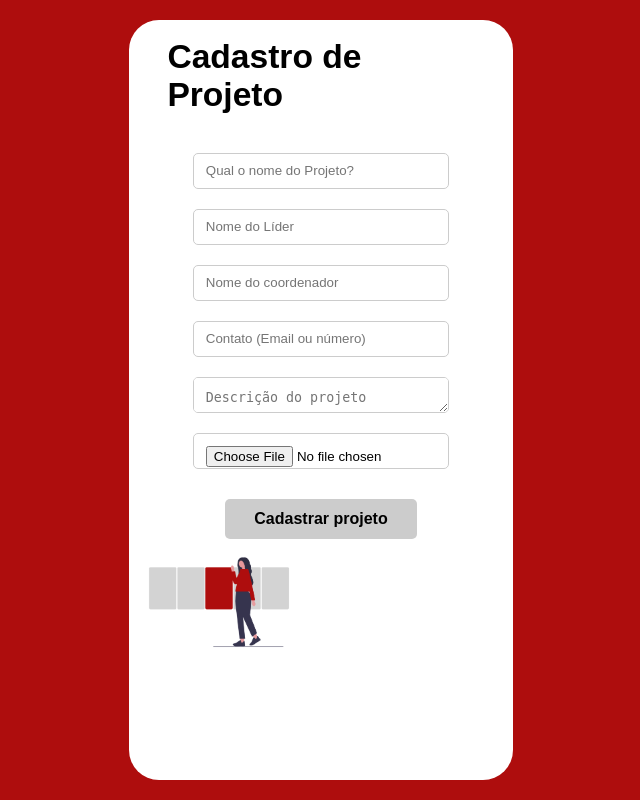
After one commit to guillhermejuiul/WebPeec, a Flask app: page /telacadastroprojetosextensao in a window 1280 px wide. The commit adds this page. Shown: the whole page, without its empty margins (319-959 px from the left). Run offline with Flask 3, Linux system fonts and the light colour scheme.

Commit message:
quinta commit

```diff
--- a/app.py
+++ b/app.py
@@ -1,15 +1,24 @@
 from flask import Flask, render_template, request, redirect, url_for, session
 from usuarios import add_user, authenticate_user
 from cadastro_clubes import add_clube, get_clubes
+from cadastro_projetos_extensao import add_projeto, get_projetos
 import os
 from werkzeug.utils import secure_filename
 
-UPLOAD_FOLDER = 'static/uploads/clubes'
+# Definindo pastas de upload separadas para clubes e projetos
+UPLOAD_FOLDER_CLUBES = 'static/uploads/clubes'
+UPLOAD_FOLDER_PROJETOS = 'static/uploads/projetos'
+
 ALLOWED_EXTENSIONS = {'png', 'jpg', 'jpeg', 'gif'}
 app = Flask(__name__)
 app.config["SECRET_KEY"] = "chave secreta"
-app.config['UPLOAD_FOLDER'] = UPLOAD_FOLDER
+app.config['UPLOAD_FOLDER_CLUBES'] = UPLOAD_FOLDER_CLUBES
+app.config['UPLOAD_FOLDER_PROJETOS'] = UPLOAD_FOLDER_PROJETOS
 
+# Função para verificar arquivos permitidos
+def allowed_file(filename):
+    """Verifica se o arquivo é de um tipo permitido."""
+    return '.' in filename and filename.rsplit('.', 1)[1].lower() in ALLOWED_EXTENSIONS
 
 @app.route('/')
 def projetoEscola():
@@ -60,15 +69,21 @@ def telaClubes():
     clubes = get_clubes()
     return render_template("clubes/tela_clubes.html", clubes=clubes)
 
+@app.route("/telaprojetosextensao")
+def telaProjetosextensao():
+    projetos = get_projetos()
+    print("Projetos:", projetos)  # Debug: mostrando a estrutura dos projetos
+    return render_template("projetos_extensao/tela_projetos_extensao.html", projetos=projetos)
+
 @app.route("/telacadastroclubes")
 def telacadastroclubes():
     return render_template("clubes/cadastrar_clubes.html")
 
-@app.route("/teladeinformações")
-def teladeinformacoes():
-    return render_template("clubes/clubes_informações.html")
+@app.route("/telacadastroprojetosextensao")
+def telacadastroprojetoextensao():
+    return render_template("projetos_extensao/cadastrar_projetos_extensao.html")
 
-@app.route("/teladeinformações/<nome_clube>")
+@app.route("/teladeinformacoesclube/<nome_clube>")
 def informacoesdoclube(nome_clube):
     clubes = get_clubes()
     clube = next((c for c in clubes if c['nome_clube'] == nome_clube), None)
@@ -76,13 +91,18 @@ def informacoesdoclube(nome_clube):
         return render_template("clubes/clubes_informacoes.html", clube=clube)
     return "Clube não encontrado", 404
 
-def allowed_file(filename):
-    """Verifica se o arquivo é de um tipo permitido."""
-    return '.' in filename and filename.rsplit('.', 1)[1].lower() in ALLOWED_EXTENSIONS
+@app.route("/teladeinformacoesprojeto/<nome_projeto>")
+def informacoesdoprojeto(nome_projeto):
+    projetos = get_projetos()
+    projeto = next((p for p in projetos if p['nome_projeto'] == nome_projeto), None)
+    if projeto:
+        return render_template("projetos_extensao/projeto_extensao_informacoes.html", projeto=projeto)
+    return "Projeto não encontrado", 404
 
+# Rota para cadastro de clubes
 @app.route("/cadastro_clube", methods=['POST'])
 def cadastro_clube():
-    nome_clube = request.form.get('usuario')
+    nome_clube = request.form.get('nome_clube')
     lider = request.form.get('lider')
     vice_lider = request.form.get('vice_lider')
     contato = request.form.get('contato')
@@ -93,17 +113,41 @@ def cadastro_clube():
 
     foto_clube = request.files['foto_clube']
 
-
     if foto_clube.filename == '' or not allowed_file(foto_clube.filename):
         return render_template("clubes/cadastrar_clubes.html", mensagem_erro_clube="Arquivo inválido ou não enviado")
 
     filename = secure_filename(foto_clube.filename)
-    foto_clube.save(os.path.join(app.config['UPLOAD_FOLDER'], filename))
+    foto_clube.save(os.path.join(app.config['UPLOAD_FOLDER_CLUBES'], filename))
 
     if add_clube(nome_clube, lider, vice_lider, contato, descricao, filename):
         return redirect(url_for("telaClubes"))
     else:
         return render_template("clubes/cadastrar_clubes.html", mensagem_erro_clube="Clube já cadastrado")
 
+# Rota para cadastro de projetos de extensão
+@app.route("/cadastro_projeto", methods=['POST'])
+def cadastro_projeto():
+    nome_projeto = request.form.get('nome_projeto')
+    lider = request.form.get('lider')
+    coordenador = request.form.get('coordenador')
+    contato = request.form.get('contato')
+    descricao = request.form.get('descricao')
+
+    if 'foto_projeto' not in request.files:
+        return render_template("projetos_extensao/cadastrar_projetos_extensao.html", mensagem_erro_projeto="Nenhuma foto foi enviada")
+
+    foto_projeto = request.files['foto_projeto']
+
+    if foto_projeto.filename == '' or not allowed_file(foto_projeto.filename):
+        return render_template("projetos_extensao/cadastrar_projetos_extensao.html", mensagem_erro_projeto="Arquivo inválido ou não enviado")
+
+    filename = secure_filename(foto_projeto.filename)
+    foto_projeto.save(os.path.join(app.config['UPLOAD_FOLDER_PROJETOS'], filename))
+
+    if add_projeto(nome_projeto, lider, coordenador, contato, descricao, filename):
+        return redirect(url_for("telaProjetosextensao"))
+    else:
+        return render_template("projetos_extensao/cadastrar_projetos_extensao.html", mensagem_erro_projeto="Projeto já cadastrado")
+
 if __name__ == "__main__":
     app.run(debug=True)
--- /dev/null
+++ b/cadastro_projetos_extensao.py
@@ -0,0 +1,41 @@
+import json
+import os
+
+PROJETOS_FILE = 'projetos_extensao.json'
+
+def load_projetos():
+    """Carrega os dados dos projetos de extensão do arquivo JSON."""
+    if not os.path.exists(PROJETOS_FILE):
+        return []
+    with open(PROJETOS_FILE, 'r') as file:
+        return json.load(file)
+
+def save_projetos(projetos):
+    """Salva a lista de projetos de extensão no arquivo JSON."""
+    with open(PROJETOS_FILE, 'w') as file:
+        json.dump(projetos, file, indent=4)
+
+def add_projeto(nome_projeto, lider, coordenador, contato, descricao, foto_filename):
+    """Adiciona um novo projeto de extensão à lista e salva no arquivo."""
+    projetos = load_projetos()
+
+    # Verifica se já existe um projeto com o mesmo nome
+    for projeto in projetos:
+        if projeto['nome_projeto'] == nome_projeto:
+            return False
+
+    projetos.append({
+        'nome_projeto': nome_projeto,
+        'lider': lider,  # Adicionado o campo "líder"
+        'coordenador': coordenador,
+        'contato': contato,
+        'descricao': descricao,
+        'foto': foto_filename
+    })
+
+    save_projetos(projetos)
+    return True
+
+def get_projetos():
+    """Retorna a lista de projetos de extensão carregada do arquivo JSON."""
+    return load_projetos()
--- /dev/null
+++ b/static/projetos_extensao/cadastrar_projetos_extensao.css
@@ -0,0 +1,125 @@
+body{
+	margin: 0;
+	padding: 0;
+	display: flex;
+	justify-content: center;
+	align-items: center;
+	height: 100vh;
+	background: #ae0d0d;
+	font-family: 'Jost', sans-serif;
+}
+
+.container{
+	position: relative;
+	width:100%;
+	bottom: 20px;
+	height: 100%;
+}
+.container a{
+	text-decoration: none;
+	color: #000;
+	transition: .2s ease;
+
+}
+
+.container a:hover{
+	color: #fff;
+}
+
+.container a{
+	text-decoration: none;
+	color: #000;
+	transition: .2s ease;
+
+}
+
+.container a:hover{
+	color: #fff;
+}
+
+.header-title {
+    color: #000000;
+	font-size: 2.1em;
+	justify-content: center;
+	display: flex;
+	margin: 10%;
+	font-weight: bold;
+	cursor: pointer;
+	transition: .5s ease-in-out;
+}
+
+#me{
+    font-weight: bold;
+    color: #676767;
+    display: flex;
+    flex-direction: column;
+    align-items: center;
+    justify-content: center;
+    margin-top: -35px;
+
+}
+
+button{
+	background-color: #ccc;
+	width: 50%;
+	height: 40px;
+	margin: auto;
+	margin-bottom: 10px;
+	justify-content: center;
+	display: block;
+	color: #000;
+	font-size: 1em;
+	font-weight: bold;
+	margin-top: 30px;
+	outline: none;
+	border: none;
+	border-radius: 5px;
+	transition: .2s ease-in;
+	cursor: pointer;
+}
+
+button:hover{
+	background-color: #ff0000;
+}
+.main{
+	color: #000000;
+	width: 30vw;
+	height: 95vh;
+    background: #fff;
+	overflow: hidden;
+	border-radius: 30px;
+}
+
+#chk{
+	display: none;
+}
+input {
+	width: 60%;
+	height: 10px;
+    color:black;
+	justify-content: center;
+	display: flex;
+	margin: 20px auto;
+	padding: 12px;
+	border: 1px solid #ccc;
+	outline: none;
+	border-radius: 5px;
+}
+
+textarea{
+	width: 60%;
+	height: 10px;
+    color:black;
+	justify-content: center;
+	display: flex;
+	margin: 20px auto;
+	padding: 12px;
+	border: 1px solid #ccc;
+	outline: none;
+	border-radius: 5px;
+}
+
+img{
+	position: relative;
+	bottom: 5px;
+}
--- a/templates/clubes/cadastrar_clubes.html
+++ b/templates/clubes/cadastrar_clubes.html
@@ -15,7 +15,7 @@
                 {% if mensagem_erro_clube %}
                     <strong id="me">{{ mensagem_erro_clube }}</strong>
                 {% endif %}
-                <input type="text" name="usuario" placeholder="Qual o nome do clube?" required="">
+                <input type="text" name="nome_clube" placeholder="Qual o nome do clube?" required="">
                 <input type="text" name="lider" placeholder="Nome do líder" required="">
                 <input type="text" name="vice_lider" placeholder="Vice líder" required="">
                 <input type="email" name="contato" placeholder="Contato (Email ou número)" required="">
--- a/templates/components/base.html
+++ b/templates/components/base.html
@@ -4,7 +4,7 @@
   <div id="header">
     <ul class="header-link">
       <a href="/telaclubes" class="header-link-buttom">Clubes</a>
-      <a href="" class="header-link-buttom">Projetos de Extensão</a>
+      <a href="/telaprojetosextensao" class="header-link-buttom">Projetos de Extensão</a>
       <a href="" class="header-link-buttom">Projeto de Ensino</a>
     </ul>
     <div class="button">
--- /dev/null
+++ b/templates/projetos_extensao/cadastrar_projetos_extensao.html
@@ -0,0 +1,30 @@
+<!DOCTYPE html>
+<html lang="pt-br">
+<head>
+    <meta charset="UTF-8">
+    <meta name="viewport" content="width=device-width, initial-scale=1.0">
+    <link rel="stylesheet" href="static/projetos_extensao/cadastrar_projetos_extensao.css">
+    <title>Tela de Cadastrar Projeto de Extensão</title>
+</head>
+<body>
+    <div class="main">
+        <div class="container">
+            <h1 class="header-title">Cadastro de Projeto</h1>
+            <form action="/cadastro_projeto" method="post" enctype="multipart/form-data">
+                {% if mensagem_erro_clube %}
+                    <strong id="me">{{ mensagem_erro_clube }}</strong>
+                {% endif %}
+                <input type="text" name="nome_projeto" placeholder="Qual o nome do Projeto?">
+                <input type="text" name="lider" placeholder="Nome do Líder">
+                <input type="text" name="coordenador" placeholder="Nome do coordenador">
+                <input type="email" name="contato" placeholder="Contato (Email ou número)">
+                <textarea name="descricao" placeholder="Descrição do projeto"></textarea>
+                <input type="file" name="foto_projeto" placeholder="Foto do projeto" accept="image/*">
+                <button type="submit"><a>Cadastrar projeto</a></button>
+                <img src="static/undraw_choose_card_n0x0.png" width="180" alt="">
+            </form>
+        </div>
+    </div>
+
+</body>
+</html>
```
Also changed, not shown: projetos_extensao.json (added, +10 -0 lines), static/projetos_extensao/projetos_extensao_informacoes.css (added, +34 -0 lines), templates/clubes/tela_clubes.html (+7 -5 lines), templates/projetos_extensao/projeto_extensao_informacoes.html (added, +40 -0 lines), templates/projetos_extensao/tela_projetos_extensao.html (added, +36 -0 lines), usuarios.json (+10 -0 lines), static/uploads/projetos/empreender.png (added), static/uploads/undraw_open_note_cgre.svg (deleted), undraw_open_note_cgre.png (deleted), undraw_open_note_cgre.svg (deleted).
